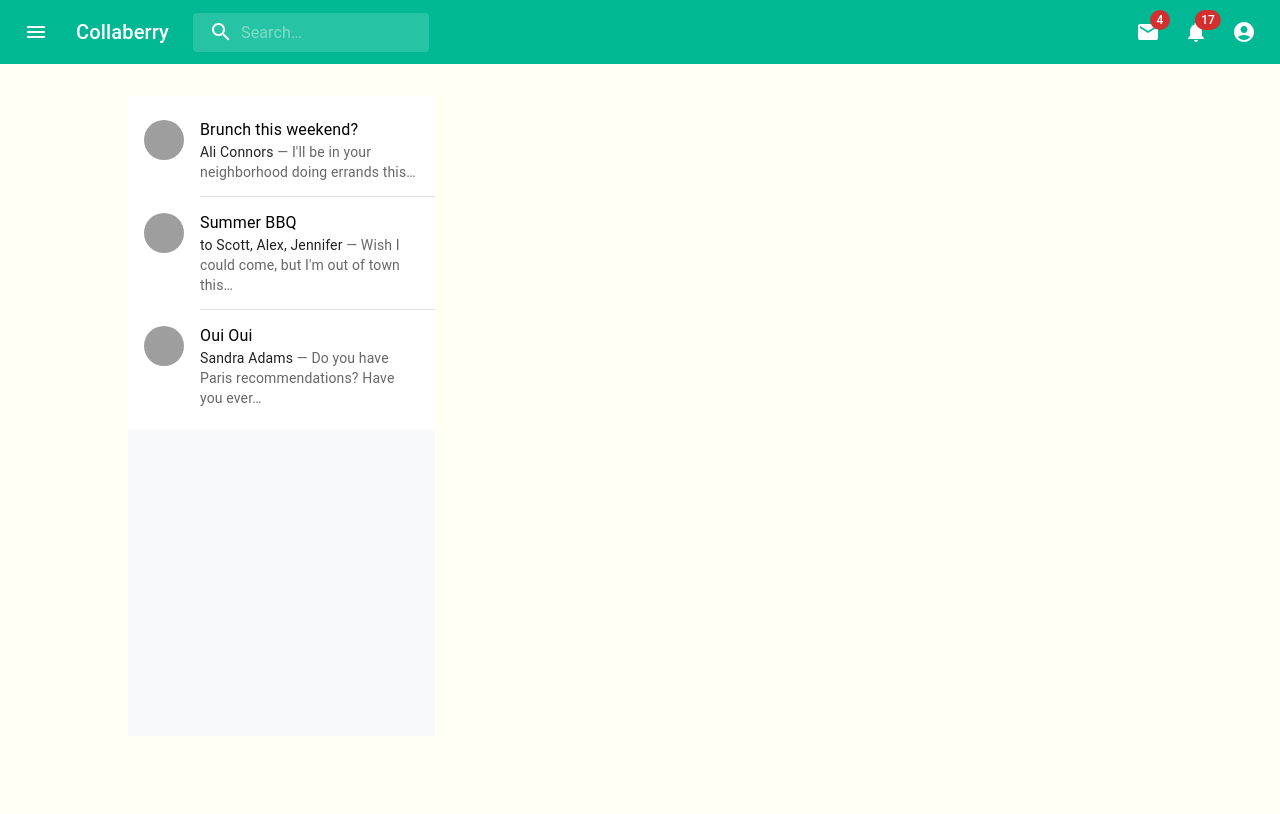
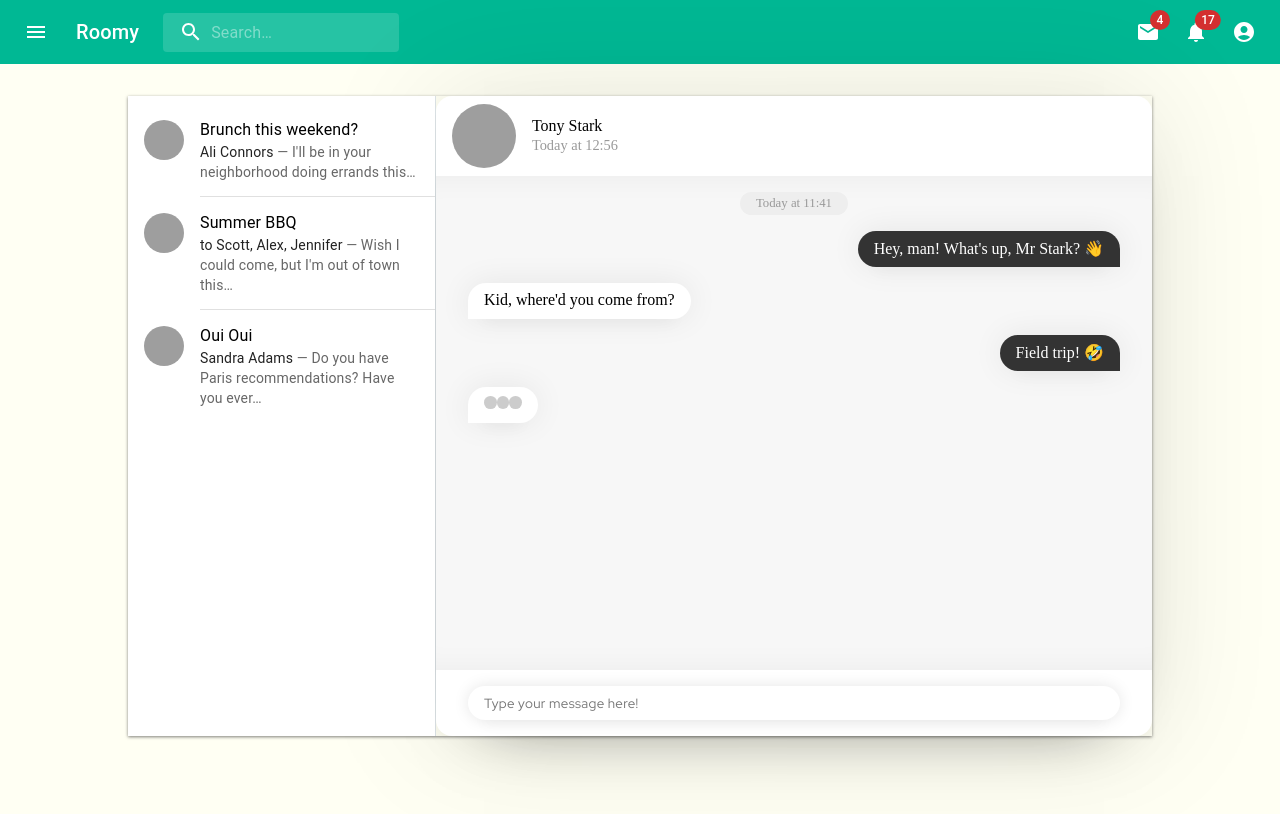
Before and after one commit to rishi-12/roomy, a React (Create React App) app: page /messaging in a window 1280 px wide. Shown: the top 814 px of the page. Built offline with nearby package versions, Linux system fonts and the light colour scheme; grey boxes are pictures that could not be loaded.

Commit message:
add chat window

```diff
--- a/package.json
+++ b/package.json
@@ -1,5 +1,5 @@
 {
-  "name": "collaberry",
+  "name": "roomy",
   "version": "0.1.0",
   "private": true,
   "dependencies": {
--- a/src/components/Chat/Chat.tsx
+++ b/src/components/Chat/Chat.tsx
@@ -18,8 +18,8 @@ export default function Chat() {
         maxWidth={false}
         disableGutters
       >
-        <div className="chat">
-          <div className="contacts">
+        <div className="chatPane">
+          <div className="contactNames">
             <List sx={{ width: "100%", bgcolor: "background.paper" }}>
               <ListItem alignItems="flex-start">
                 <ListItemAvatar>
@@ -91,7 +91,35 @@ export default function Chat() {
               </ListItem>
             </List>
           </div>
-          <div className="messages"></div>
+          <div className="messagesPane">
+            <div className="chat">
+              <div className="contact bar">
+                <div className="pic stark"></div>
+                <div className="name">Tony Stark</div>
+                <div className="seen">Today at 12:56</div>
+              </div>
+              <div className="messages" id="chat">
+                <div className="time">Today at 11:41</div>
+                <div className="message parker">
+                  Hey, man! What's up, Mr Stark? 👋
+                </div>
+                <div className="message stark">Kid, where'd you come from?</div>
+                <div className="message parker">Field trip! 🤣</div>
+
+                <div className="message stark">
+                  <div className="typing typing-1"></div>
+                  <div className="typing typing-2"></div>
+                  <div className="typing typing-3"></div>
+                </div>
+              </div>
+              <div className="input">
+                <i className="fas fa-camera"></i>
+                <i className="far fa-laugh-beam"></i>
+                <input placeholder="Type your message here!" type="text" />
+                <i className="fas fa-microphone"></i>
+              </div>
+            </div>
+          </div>
         </div>
       </Container>
     </>
--- a/src/components/NavBar.tsx
+++ b/src/components/NavBar.tsx
@@ -176,7 +176,7 @@ export default function NavBar() {
             component="div"
             sx={{ display: { xs: "none", sm: "block" } }}
           >
-            Collaberry
+            Roomy
           </Typography>
           <Search>
             <SearchIconWrapper>
--- a/src/css/chat.scss
+++ b/src/css/chat.scss
@@ -1,18 +1,272 @@
-.chat {
+.chatPane {
   height: 80vh;
   width: 80%;
   //   border: 1px solid red;
   margin: 0 auto;
+  display: flex;
+  // box-shadow: #333;
+  // border: rgba(0, 0, 0, 0.6);
+  box-shadow: 0px 1px 3px 0px rgba(0, 0, 0, 0.5);
+  // background-color: red;
   //   margin-top: 100px;
 
-  .contacts {
+  .contactNames {
     width: 30%;
+    display: flex;
     // border: 1px solid green;
+    // background-color: red;
+
     height: 100%;
     background-color: #f8f9fa;
   }
 
-  .messages {
+  .messagesPane {
     width: 70%;
+    // box-shadow: -10px 0px 2px 0px rgba(0, 0, 0, 0.5);
+    border-left: 1px solid #dfe6e9;
+    // border: 1px solid red;
+    // background-color: red;
   }
 }
+
+@import url("https://fonts.googleapis.com/css?family=Red+Hat+Display:400,500,900&display=swap");
+
+$text-1: #333;
+$text-2: #666;
+$text-3: #999;
+$line: #ccc;
+$time-bg: #eee;
+$background: #f7f7f7;
+
+.pic {
+  width: 4rem;
+  height: 4rem;
+  background-size: cover;
+  background-position: center;
+  border-radius: 50%;
+}
+
+.contact {
+  position: relative;
+  margin-bottom: 1rem;
+  padding-left: 5rem;
+  // height: 4.5rem;
+
+  display: flex;
+  flex-direction: column;
+  justify-content: center;
+
+  .pic {
+    position: absolute;
+    left: 0;
+  }
+
+  .name {
+    font-weight: 500;
+    margin-bottom: 0.125rem;
+  }
+
+  .message,
+  .seen {
+    font-size: 0.9rem;
+    color: $text-3;
+  }
+
+  .badge {
+    box-sizing: border-box;
+    position: absolute;
+    width: 1.5rem;
+    height: 1.5rem;
+    text-align: center;
+    font-size: 0.9rem;
+    padding-top: 0.125rem;
+    border-radius: 1rem;
+
+    top: 0;
+    left: 2.5rem;
+    background: $text-1;
+    color: white;
+  }
+}
+
+.contacts {
+  position: absolute;
+  top: 50%;
+  left: 0;
+  transform: translate(-6rem, -50%);
+
+  width: 24rem;
+  height: 32rem;
+  padding: 1rem 2rem 1rem 1rem;
+  box-sizing: border-box;
+  border-radius: 1rem 0 0 1rem;
+
+  cursor: pointer;
+
+  background: white;
+  box-shadow: 0 0 8rem 0 rgba(black, 0.1), 2rem 2rem 4rem -3rem rgba(black, 0.5);
+
+  h2 {
+    margin: 0.5rem 0 1.5rem 5rem;
+  }
+
+  .fa-bars {
+    position: absolute;
+    left: 2.25rem;
+
+    color: $text-3;
+    transition: color 200ms;
+
+    &:hover {
+      color: $text-2;
+    }
+  }
+
+  .contact:last-child {
+    margin: 0;
+  }
+
+  &:hover {
+    transform: translate(-23rem, -50%);
+  }
+}
+
+.chat {
+  flex-grow: 2;
+  flex-direction: column;
+  justify-content: space-between;
+  width: 100%;
+  box-sizing: border-box;
+  border-radius: 1rem;
+  // border: 1px solid yellow;
+  display: flex;
+  flex-direction: column;
+  height: 100%;
+  // overflow: auto;
+
+  background: white;
+  box-shadow: 0 0 8rem 0 rgba(black, 0.1), 0rem 2rem 4rem -3rem rgba(black, 0.5);
+
+  .contact.bar {
+    // flex-basis: 3.5rem;
+    // flex-shrink: 0;
+    flex-grow: 1;
+    margin: 1rem;
+    box-sizing: border-box;
+  }
+
+  .messages {
+    padding: 1rem;
+    background: $background;
+    flex-grow: 20;
+    // flex-shrink: 2;
+    // border: 1px solid blue;
+    overflow-y: auto;
+
+    box-shadow: inset 0 2rem 2rem -2rem rgba(black, 0.05),
+      inset 0 -2rem 2rem -2rem rgba(black, 0.05);
+
+    .time {
+      font-size: 0.8rem;
+      background: $time-bg;
+      padding: 0.25rem 1rem;
+      border-radius: 2rem;
+      color: $text-3;
+      width: fit-content;
+      margin: 0 auto;
+    }
+
+    .message {
+      box-sizing: border-box;
+      padding: 0.5rem 1rem;
+      margin: 1rem;
+      background: #fff;
+      border-radius: 1.125rem 1.125rem 1.125rem 0;
+      min-height: 2.25rem;
+      width: fit-content;
+      max-width: 66%;
+
+      box-shadow: 0 0 2rem rgba(black, 0.075),
+        0rem 1rem 1rem -1rem rgba(black, 0.1);
+
+      &.parker {
+        margin: 1rem 1rem 1rem auto;
+        border-radius: 1.125rem 1.125rem 0 1.125rem;
+        background: $text-1;
+        color: white;
+      }
+
+      .typing {
+        display: inline-block;
+        width: 0.8rem;
+        height: 0.8rem;
+        margin-right: 0rem;
+        box-sizing: border-box;
+        background: #ccc;
+        border-radius: 50%;
+      }
+    }
+  }
+
+  .input {
+    box-sizing: border-box;
+    display: flex;
+    // position: fixed;
+    align-items: center;
+    justify-content: center;
+    flex-grow: 3;
+
+    // border: 1px solid blue;
+    i {
+      font-size: 1.5rem;
+      margin-right: 1rem;
+      color: $text-2;
+      cursor: pointer;
+      transition: color 200ms;
+
+      &:hover {
+        color: $text-1;
+      }
+    }
+
+    input {
+      border: none;
+      background-image: none;
+      background-color: white;
+      padding: 0.5rem 1rem;
+      margin-right: 1rem;
+      border-radius: 1.125rem;
+      flex-grow: 2;
+      box-shadow: 0 0 1rem rgba(black, 0.1),
+        0rem 1rem 1rem -1rem rgba(black, 0.2);
+
+      font-family: Red hat Display, sans-serif;
+      font-weight: 400;
+      letter-spacing: 0.025em;
+      width: 100%;
+      // border: 1px solid green;
+      &:placeholder {
+        color: $text-3;
+      }
+    }
+  }
+}
+
+// Obviously in a real app I would load this from a DB with JS
+// For now this is a nice quick and easy method to mockup
+
+.pic.stark {
+  background-image: url("https://vignette.wikia.nocookie.net/marvelcinematicuniverse/images/7/73/SMH_Mentor_6.png");
+}
+.pic.banner {
+  background-image: url("https://vignette.wikia.nocookie.net/marvelcinematicuniverse/images/4/4f/BruceHulk-Endgame-TravelingCapInPast.jpg");
+}
+.pic.thor {
+  background-image: url("https://vignette.wikia.nocookie.net/marvelcinematicuniverse/images/9/98/ThorFliesThroughTheAnus.jpg");
+}
+.pic.danvers {
+  background-image: url("https://vignette.wikia.nocookie.net/marvelcinematicuniverse/images/0/05/HeyPeterParker.png");
+}
+.pic.rogers {
+  background-image: url("https://vignette.wikia.nocookie.net/marvelcinematicuniverse/images/7/7c/Cap.America_%28We_Don%27t_Trade_Lives_Vision%29.png");
+}
```
Also changed, not shown: src/css/chat.css (+10 -0 lines), 1 other file (tests, documents, lock files or other folders).
